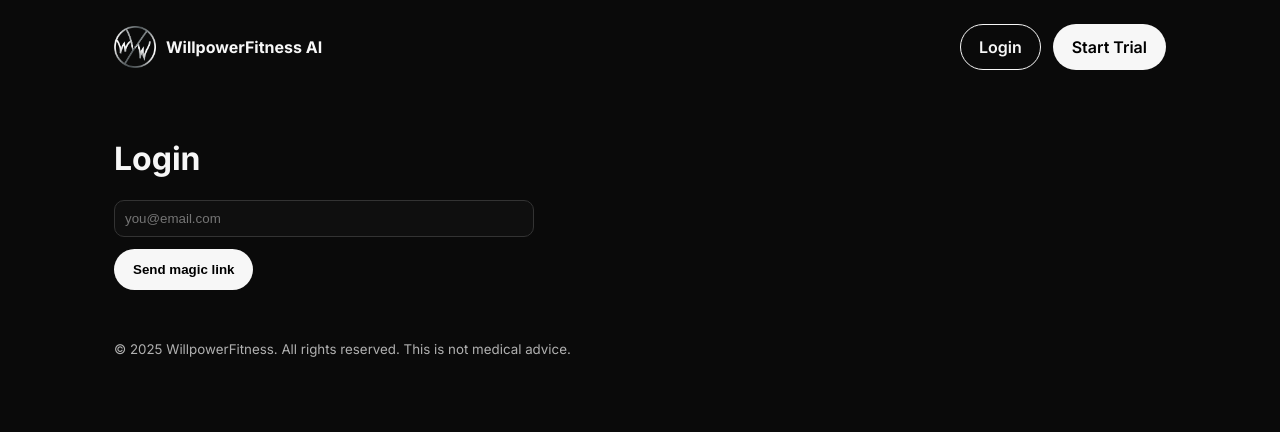
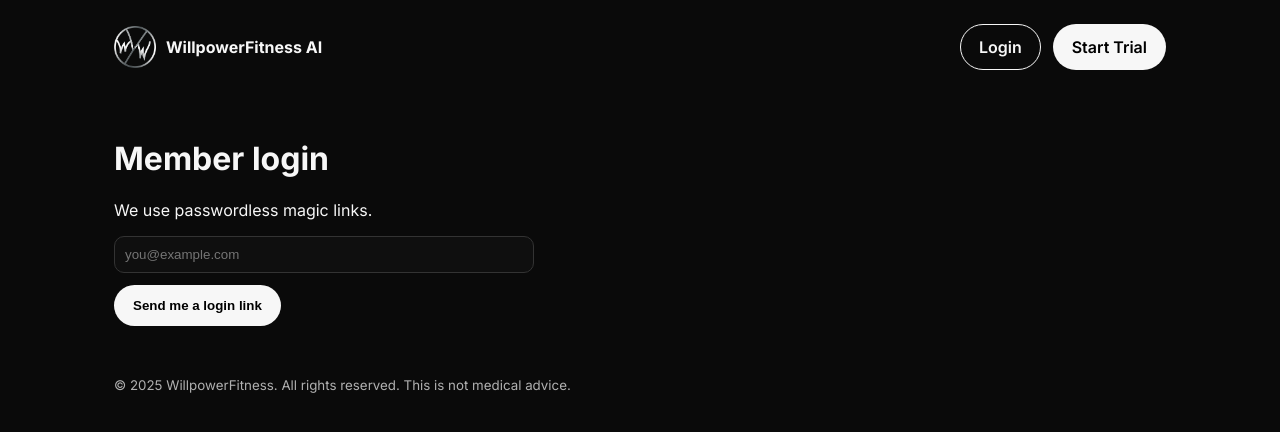
Before and after one commit to WillpowerfitnessAI/willpowerfitness-frontend, a Next.js app: page /login in a window 1280 px wide. Shown: the top 432 px of the page. Built offline with nearby package versions, Linux system fonts and the light colour scheme; no server answers.

Commit message:
Update login.js

```diff
--- a/pages/login.js
+++ b/pages/login.js
@@ -1,47 +1,83 @@
 // pages/login.js
-import Layout from '../components/Layout';
-import { useState } from 'react';
-import { supabase } from '../utils/supabaseClient';
+import { useState } from "react";
+import Layout from "../components/Layout";
+import { supabase } from "../utils/supabaseClient";
+
+const SITE_URL =
+  process.env.NEXT_PUBLIC_SITE_URL || "https://app.willpowerfitnessai.com";
 
 export default function Login() {
-  const [email, setEmail] = useState('');
-  const [sent, setSent] = useState(false);
-  const [busy, setBusy] = useState(false);
-  const [err, setErr] = useState('');
+  const [email, setEmail] = useState("");
+  const [status, setStatus] = useState({ state: "idle", message: "" });
 
-  async function send(e) {
+  async function handleSubmit(e) {
     e.preventDefault();
-    setErr('');
-    setBusy(true);
+    setStatus({ state: "loading", message: "" });
+
     const { error } = await supabase.auth.signInWithOtp({
       email,
-      options: { emailRedirectTo: `${window.location.origin}/dashboard` }
+      options: { emailRedirectTo: `${SITE_URL}/dashboard` },
     });
-    setBusy(false);
-    if (error) setErr(error.message);
-    else setSent(true);
+
+    if (error) {
+      // When sign-ups are disabled and the email isn't a member, Supabase returns an error.
+      const membersOnly =
+        /signup/i.test(error.message) || error.status === 403 || error.status === 422;
+
+      setStatus({
+        state: "error",
+        message: membersOnly
+          ? "This is a members-only space. If you’re not a client yet, please start a free consultation or join the program."
+          : error.message,
+      });
+      return;
+    }
+
+    setStatus({
+      state: "ok",
+      message: "Check your email for a magic login link.",
+    });
   }
 
   return (
-    <Layout>
-      <h1>Login</h1>
-      {sent ? (
-        <p>Check your email for the magic link.</p>
-      ) : (
-        <form onSubmit={send} style={{ maxWidth: 420 }}>
+    <Layout title="Member login">
+      <h1>Member login</h1>
+      <p className="muted">We use passwordless magic links.</p>
+
+      <form onSubmit={handleSubmit} style={{ maxWidth: 420, marginTop: 16 }}>
         <input
           className="input"
           type="email"
-            placeholder="you@email.com"
+          name="email"
+          placeholder="you@example.com"
           value={email}
           onChange={(e) => setEmail(e.target.value)}
           required
         />
-          {err && <p className="muted" style={{ color: '#c00' }}>{err}</p>}
-          <button className="btn btn--primary" disabled={busy} style={{ marginTop: 12 }}>
-            {busy ? 'Sending…' : 'Send magic link'}
+        <button
+          className="btn btn--primary"
+          disabled={status.state === "loading"}
+          style={{ marginTop: 12 }}
+        >
+          {status.state === "loading" ? "Sending…" : "Send me a login link"}
         </button>
       </form>
+
+      {status.message && (
+        <div style={{ marginTop: 12 }}>
+          <p className={status.state === "error" ? "muted" : ""}>{status.message}</p>
+
+          {status.state === "error" && (
+            <div style={{ display: "flex", gap: 8, marginTop: 8 }}>
+              <a className="btn btn--outline" href="/consultation">
+                Start free consultation
+              </a>
+              <a className="btn btn--primary" href="/subscribe">
+                Join now
+              </a>
+            </div>
+          )}
+        </div>
       )}
     </Layout>
   );
```
Lines whose indentation alone changed are shown as unchanged.
